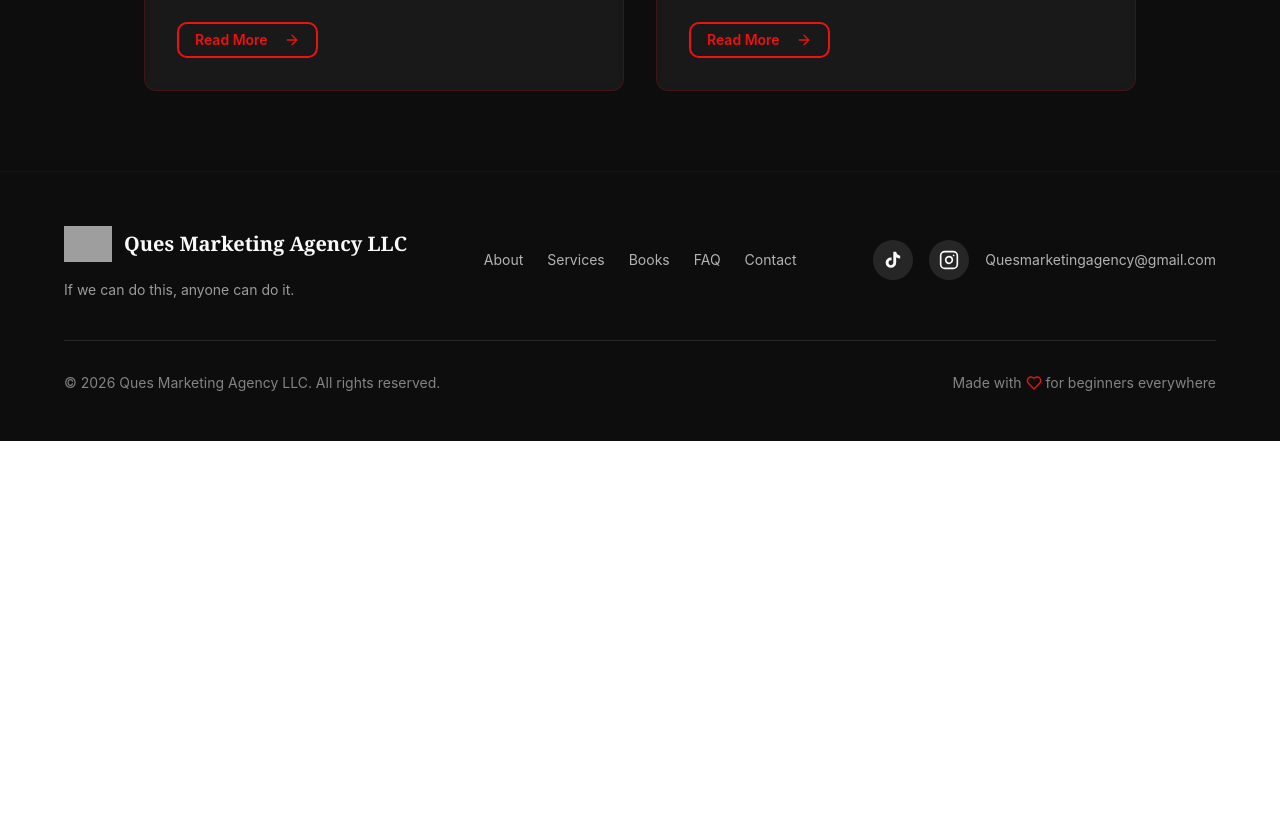
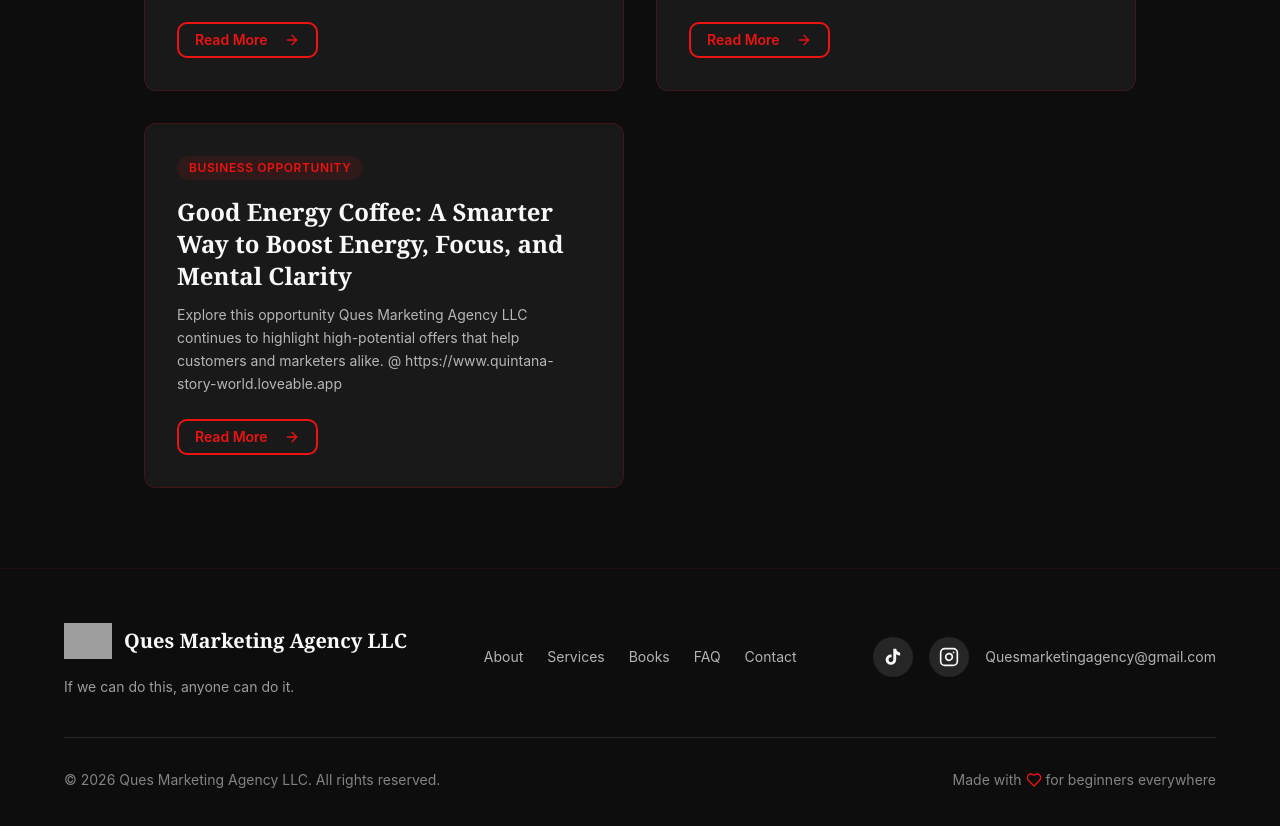
Before and after one commit to Quesmarket58/quintana-story-world, a React (Vite) app: page /blog in a window 1280 px wide. Shown: the part 1340-2166 px from the top of the page. Before the commit the page ends 1781 px from the top, so only its background shows below. Built offline with nearby package versions, Linux system fonts and the light colour scheme; grey boxes are pictures that could not be loaded; the HTML template or start-up script is replaced by a standard one.

Commit message:
Add Good Energy Coffee blog post details

```diff
--- a/src/data/blogPosts.ts
+++ b/src/data/blogPosts.ts
@@ -77,4 +77,21 @@ export const blogPosts: BlogPost[] = [
       { heading: "Discover More at Ques Market", paragraph: "Final Thoughts  The future of growth belongs to businesses that use technology wisely. A strong AI lead generation system can help companies save time, cut waste, and connect with more qualified prospects. For business owners seeking a dependable lead generation platform, Intellafuel offers an opportunity to improve performance and reduce reliance on costly advertising strategies.  If you are ready to explore a smarter way to attract leads and grow your business, visit Ques Market and learn more about Intellafuel AI lead generation within the Smart Connect Biz platform today: https://intellafuelbiz.com/Quersmarketing" },
     ],
   },
+  {
+    slug: "good-energy-coffee",
+    title: "Good Energy Coffee: A Smarter Way to Boost Energy, Focus, and Mental Clarity",
+    category: "Business Opportunity",
+    excerpt: "Explore this opportunity Ques Marketing Agency LLC continues to highlight high-potential offers that help customers and marketers alike. @ https://www.quintana-story-world.loveable.app",
+    metaTitle: "Good Energy Coffee for Focus and Clarity",
+    metaDescription: "Discover Good Energy Coffee, a natural energy coffee blend with mental clarity support. Learn more at Ques Market today.",
+    sections: [
+      { heading: "", paragraph: "In today’s fast-paced world, many people are looking for more than just a basic cup of coffee. They want a product that supports energy, focus, and mental performance without feeling overly harsh or unreliable. That’s where Good Energy Coffee stands out.  If you’ve been searching for energy coffee, a mental clarity supplement, or a natural energy coffee blend that fits into your daily routine, this offer is worth serious attention. At Ques Market, we look for products that combine real consumer appeal with strong market potential, and Good Energy Coffee delivers on both fronts." },
+      { heading: "Why Energy Coffee Is Growing in Popularity", paragraph: "Traditional coffee has always been popular, but consumer preferences are changing. More buyers now want beverages and supplements that support productivity, concentration, and wellness at the same time. This shift has made coffee for focus and focus and clarity coffee highly attractive categories.  Good Energy Coffee is designed for people who want to start their day with purpose. Instead of relying on ordinary coffee alone, they can choose a product that may help support mental awareness and clarity while still enjoying the familiar experience of a quality coffee blend.  This makes it appealing not only to coffee drinkers, but also to professionals, students, entrepreneurs, and anyone looking for a smoother way to stay mentally sharp." },
+      { heading: "What Makes Good Energy Coffee Different", paragraph: "The strength of this offer lies in its dual appeal. It combines a special coffee blend with a supplement component aimed at supporting mental alertness and clearer thinking. For consumers, that creates a more compelling value proposition than standard coffee products.  People searching for the best coffee for mental alertness often want something that goes beyond caffeine alone. They may be interested in products that support productivity, concentration, and sustained performance throughout the day. Good Energy Coffee speaks directly to that demand.  From a marketing perspective, this is also a strong offer because it taps into multiple buyer interests at once:  Daily coffee consumption Natural energy support Focus and productivity Brain-health-oriented supplements Promotional buying opportunities These overlapping interests make it easier to reach a broad audience." },
+      { heading: "A Strong Fit for Today’s Health and Wellness Market", paragraph: "Health-conscious buyers are increasingly interested in ways to improve mental awareness naturally. They are looking for practical, convenient products that fit into existing habits. Coffee is already part of many people’s daily routine, which lowers the barrier to trying a product like this.  A coffee supplement for brain focus can feel like an easy upgrade rather than a major lifestyle change. That convenience matters. Consumers are more likely to try products that offer clear benefits without adding complexity to their day.  Good Energy Coffee also benefits from strong promotional flexibility. Since the offer is described as ideal for broad targeting and includes promo offers, it can be positioned effectively to a wide consumer base. Whether someone is interested in daily energy, improved concentration, or a more productive morning routine, this offer gives marketers several angles to work with." },
+      { heading: "Who Should Consider Good Energy Coffee", paragraph: "This offer is suitable for a wide audience, including:  Busy professionals who need reliable morning energy Students seeking better concentration Entrepreneurs and remote workers focused on productivity Coffee lovers interested in functional beverages Wellness-minded consumers exploring natural support options Because the offer can be sold broadly, it has strong appeal for general audiences rather than just narrow niche markets. That makes it especially useful for marketers who want flexibility in positioning and promotion.  If someone is searching for energy coffee with supplements or wants to buy coffee for energy and focus, Good Energy Coffee aligns well with that intent." },
+      { heading: "Why Ques Marketing Agency LLC & Smart Connect Biz & Good Energy Biz Recommends This Offer", paragraph: "At Ques Marketing Agency LLC & Smart Connect Biz & Good Energy Biz, credibility matters. We focus on offers with real-world appeal, clear customer benefits, and strong promotional potential. Good Energy Coffee checks those boxes by combining the familiarity of coffee with the growing demand for mental clarity supplements and focus-support products.  It is the kind of offer that can perform well because it speaks to current consumer behavior: people want more value from the products they use every day. A natural energy coffee blend that supports alertness and clarity is easy to understand and easy to market.  https://sharegoodenergybiz.com/Quersmarketing , Get Started with Good Energy Coffee Today If you’re looking for a product that connects with today’s demand for energy, focus, and mental performance, Good Energy Coffee is a compelling opportunity. It offers broad audience appeal, strong promotional angles, and a product concept that fits modern consumer needs.  To learn more or get started, visit Ques Market’s featured offer page here: https://sharegoodenergybiz.com/Quersmarketing, https://quintana-story-world.loveable.app ,   https://smartconnectbiz.com/info/Quersmarketing  Explore this opportunity today and discover why Ques Market continues to highlight high-potential offers that help customers and marketers alike." },
+      { heading: "Discover More at Ques Market", paragraph: "To learn more or get started, visit Ques Marketing Agency LLC featured offer page here: https://sharegoodenergybiz.com/Quersmarketing,  https://smartconnectbiz.com/info/Quersmarketing, https://quintana-story-world.loveable.app  Explore this opportunity today and discover why Ques Marketing Agency LLC & Smart Connect Biz, continues to highlight high-potential offers that help customers and marketers alike.  LETSGOGETITDONE26!" },
+    ],
+  },
 ];
```
